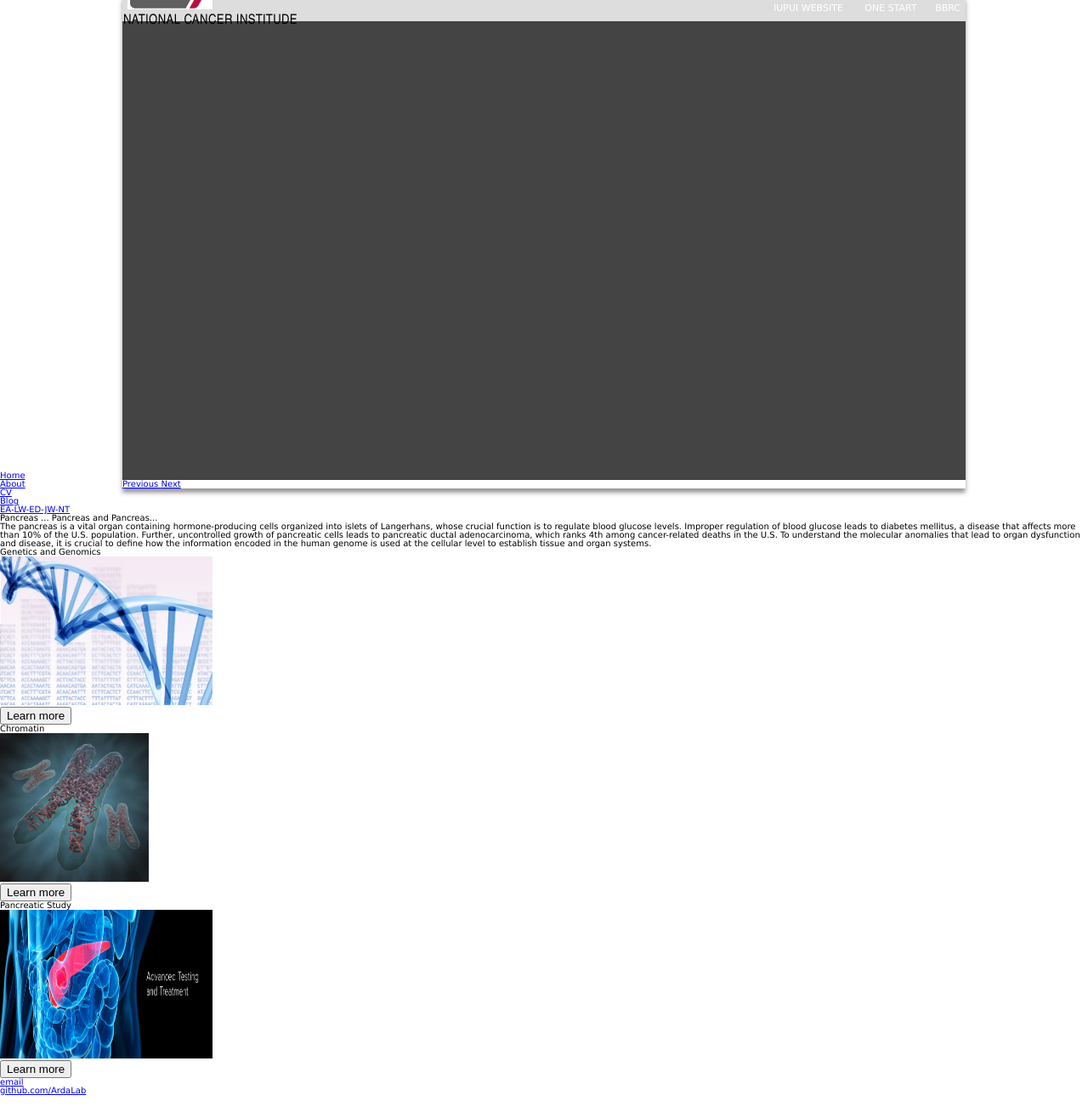
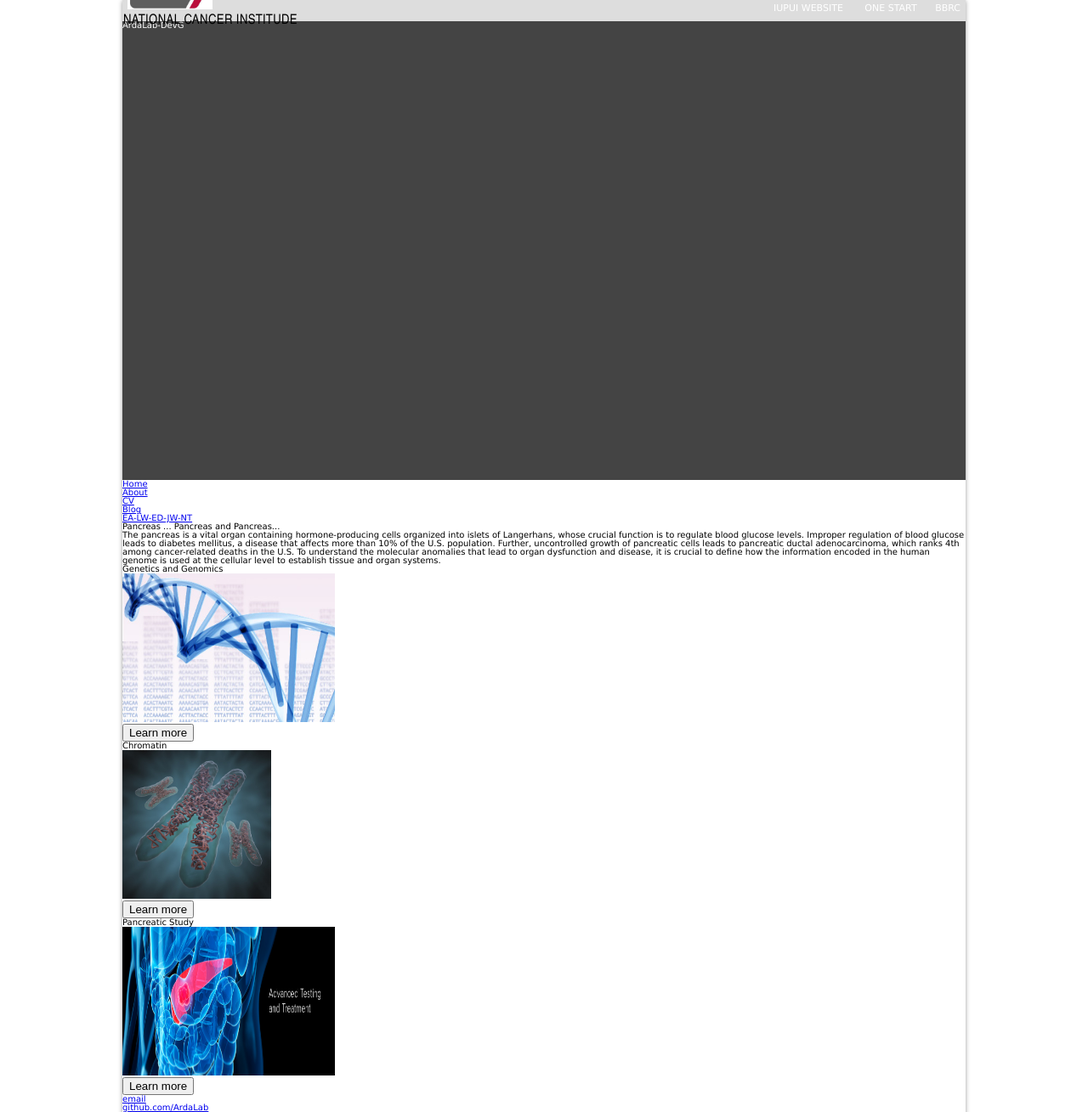
Before and after one commit to ArdaLab-DevG/ArdaLab-DevG, a Jekyll site: the page built from about/index.html, in a window 1280 px wide, cut to the strip 50-1359 px from the top of the page. Shown: the whole strip at 85% size. Built offline with Jekyll 4.4.1, drawn with Linux system fonts in a browser that asks for light colours; nearby versions of some CDN libraries; some web fonts are replaced; library files that are not in the unit come from our copies.

Commit message:
Update default.html

```diff
--- a/_layouts/default.html
+++ b/_layouts/default.html
@@ -87,6 +87,7 @@
 
    <!--div id="fullbanner"><div class="trans"-->
 	<section id="banner">
+		<h1> ArdaLab-DevG </h1>
 		<article>
         <img src="/assets/pics/IMG_1177.jpg" alt="Los Angeles">
         <div class="inner">
@@ -111,17 +112,6 @@
 
     </section>
 
-    <!-- Left and right controls -->
-    <a class="left carousel-control" href="#labslide" data-slide="prev">
-      <span class="glyphicon glyphicon-chevron-left"></span>
-      <span class="sr-only">Previous</span>
-    </a>
-    <a class="right carousel-control" href="#myCarousel" data-slide="next">
-      <span class="glyphicon glyphicon-chevron-right"></span>
-      <span class="sr-only">Next</span>
-    </a>
-  </div>
-</div>
 
 	<nav>
 			<ul>
```
